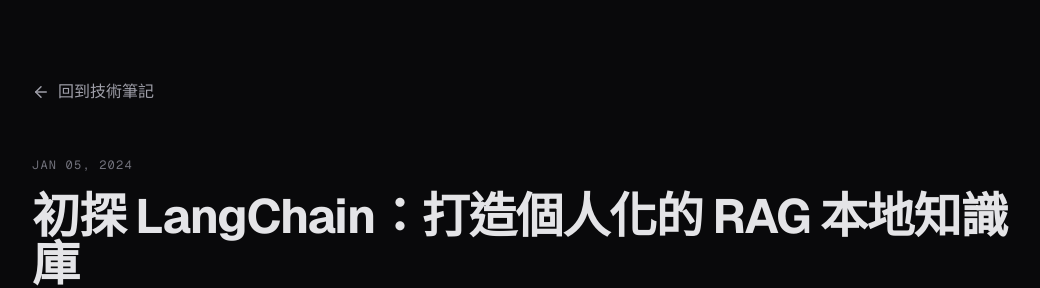
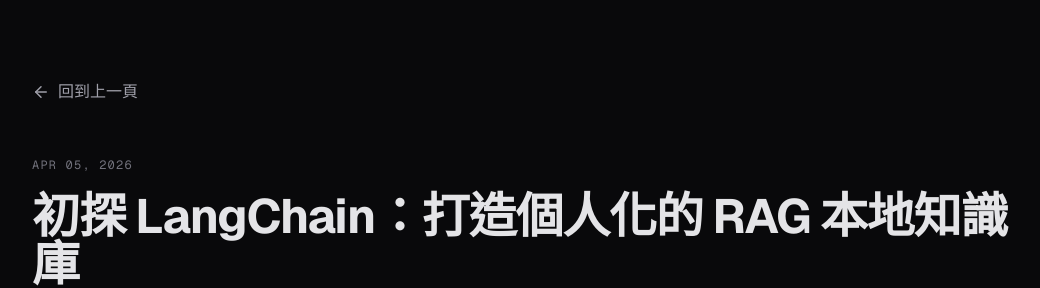
Before and after one commit to chunhao0613/chunhao0613.github.io, a Next.js app in the folder my-portfolio/: page /blog/langchain-rag in a window 1280 px wide. Shown: the top 288 px of the page, without its empty margins (120-1160 px from the left). Built offline with nearby package versions, Linux system fonts and the light colour scheme.

Commit message:
Fix article back navigation and keep dates consistent

```diff
--- a/my-portfolio/src/app/blog/architecture-documentation/page.js
+++ b/my-portfolio/src/app/blog/architecture-documentation/page.js
@@ -3,15 +3,27 @@
 import React from "react";
 import { ArrowLeft } from "lucide-react";
 import Link from "next/link";
+import { useRouter } from "next/navigation";
 
 export default function BlogPost() {
+  const router = useRouter();
+
+  const handleBack = () => {
+    if (window.history.length > 1) {
+      router.back();
+      return;
+    }
+
+    router.push("/#blog");
+  };
+
   return (
     <div className="min-h-screen bg-zinc-950 text-zinc-200 font-sans pt-20 pb-20">
       <div className="max-w-3xl mx-auto px-6">
-        <Link href="/#blog" className="inline-flex items-center gap-2 text-zinc-400 hover:text-white mb-12 transition-colors">
+        <button type="button" onClick={handleBack} className="inline-flex items-center gap-2 text-zinc-400 hover:text-white mb-12 transition-colors">
           <ArrowLeft size={18} />
-          回到技術筆記
-        </Link>
+          回到上一頁
+        </button>
 
         <article className="prose prose-invert max-w-none">
           <header className="mb-12 border-b border-zinc-800 pb-8">
--- a/my-portfolio/src/app/blog/langchain-rag/page.js
+++ b/my-portfolio/src/app/blog/langchain-rag/page.js
@@ -3,23 +3,36 @@
 import React from "react";
 import { ArrowLeft, ArrowUpRight, BookOpen, Rocket, ShieldAlert } from "lucide-react";
 import Link from "next/link";
+import { useRouter } from "next/navigation";
 
 export default function BlogPost() {
+  const router = useRouter();
+
+  const handleBack = () => {
+    if (window.history.length > 1) {
+      router.back();
+      return;
+    }
+
+    router.push("/#blog");
+  };
+
   return (
     <div className="min-h-screen bg-zinc-950 text-zinc-200 font-sans pt-20 pb-20">
       <div className="max-w-5xl mx-auto px-6">
-        <Link
-          href="/#blog"
+        <button
+          type="button"
+          onClick={handleBack}
           className="inline-flex items-center gap-2 text-zinc-400 hover:text-white mb-12 transition-colors"
         >
           <ArrowLeft size={18} />
-          回到技術筆記
-        </Link>
+          回到上一頁
+        </button>
 
         <article className="max-w-none">
           <header className="mb-12 border-b border-zinc-800 pb-10">
             <time className="text-xs font-mono text-zinc-500 uppercase tracking-widest">
-              Jan 05, 2024
+              Apr 05, 2026
             </time>
             <h1 className="text-4xl md:text-5xl font-bold mt-4 mb-5 tracking-tight">
               初探 LangChain：打造個人化的 RAG 本地知識庫
--- a/my-portfolio/src/app/blog/smart-home-security/page.js
+++ b/my-portfolio/src/app/blog/smart-home-security/page.js
@@ -3,15 +3,27 @@
 import React from "react";
 import { ArrowLeft } from "lucide-react";
 import Link from "next/link";
+import { useRouter } from "next/navigation";
 
 export default function BlogPost() {
+  const router = useRouter();
+
+  const handleBack = () => {
+    if (window.history.length > 1) {
+      router.back();
+      return;
+    }
+
+    router.push("/#blog");
+  };
+
   return (
     <div className="min-h-screen bg-zinc-950 text-zinc-200 font-sans pt-20 pb-20">
       <div className="max-w-3xl mx-auto px-6">
-        <Link href="/#blog" className="inline-flex items-center gap-2 text-zinc-400 hover:text-white mb-12 transition-colors">
+        <button type="button" onClick={handleBack} className="inline-flex items-center gap-2 text-zinc-400 hover:text-white mb-12 transition-colors">
           <ArrowLeft size={18} />
-          回到技術筆記
-        </Link>
+          回到上一頁
+        </button>
 
         <article className="prose prose-invert max-w-none">
           <header className="mb-12 border-b border-zinc-800 pb-8">
--- a/my-portfolio/src/app/blog/srs-guide/page.js
+++ b/my-portfolio/src/app/blog/srs-guide/page.js
@@ -3,15 +3,27 @@
 import React from "react";
 import { ArrowLeft } from "lucide-react";
 import Link from "next/link";
+import { useRouter } from "next/navigation";
 
 export default function BlogPost() {
+  const router = useRouter();
+
+  const handleBack = () => {
+    if (window.history.length > 1) {
+      router.back();
+      return;
+    }
+
+    router.push("/#blog");
+  };
+
   return (
     <div className="min-h-screen bg-zinc-950 text-zinc-200 font-sans pt-20 pb-20">
       <div className="max-w-3xl mx-auto px-6">
-        <Link href="/#blog" className="inline-flex items-center gap-2 text-zinc-400 hover:text-white mb-12 transition-colors">
+        <button type="button" onClick={handleBack} className="inline-flex items-center gap-2 text-zinc-400 hover:text-white mb-12 transition-colors">
           <ArrowLeft size={18} />
-          回到技術筆記
-        </Link>
+          回到上一頁
+        </button>
 
         <article className="prose prose-invert max-w-none">
           <header className="mb-12 border-b border-zinc-800 pb-8">
```
